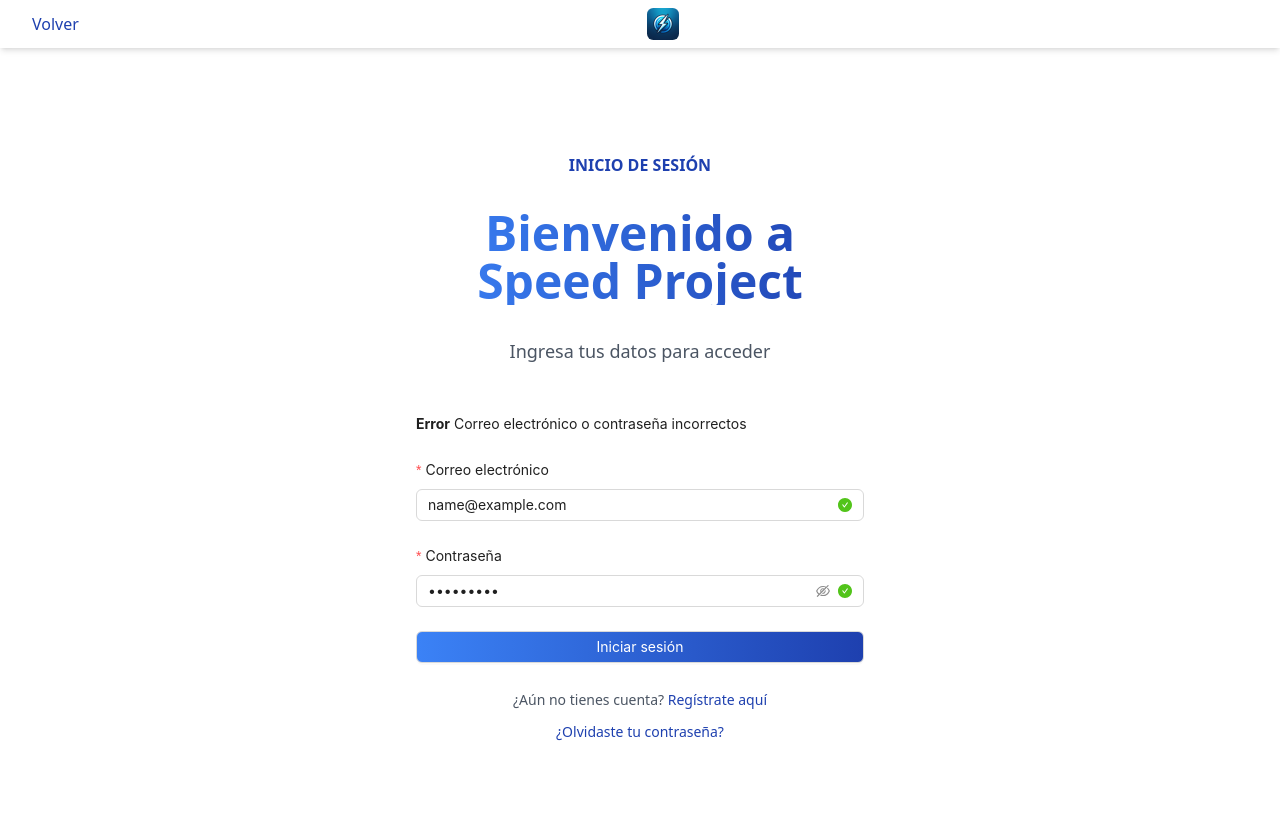
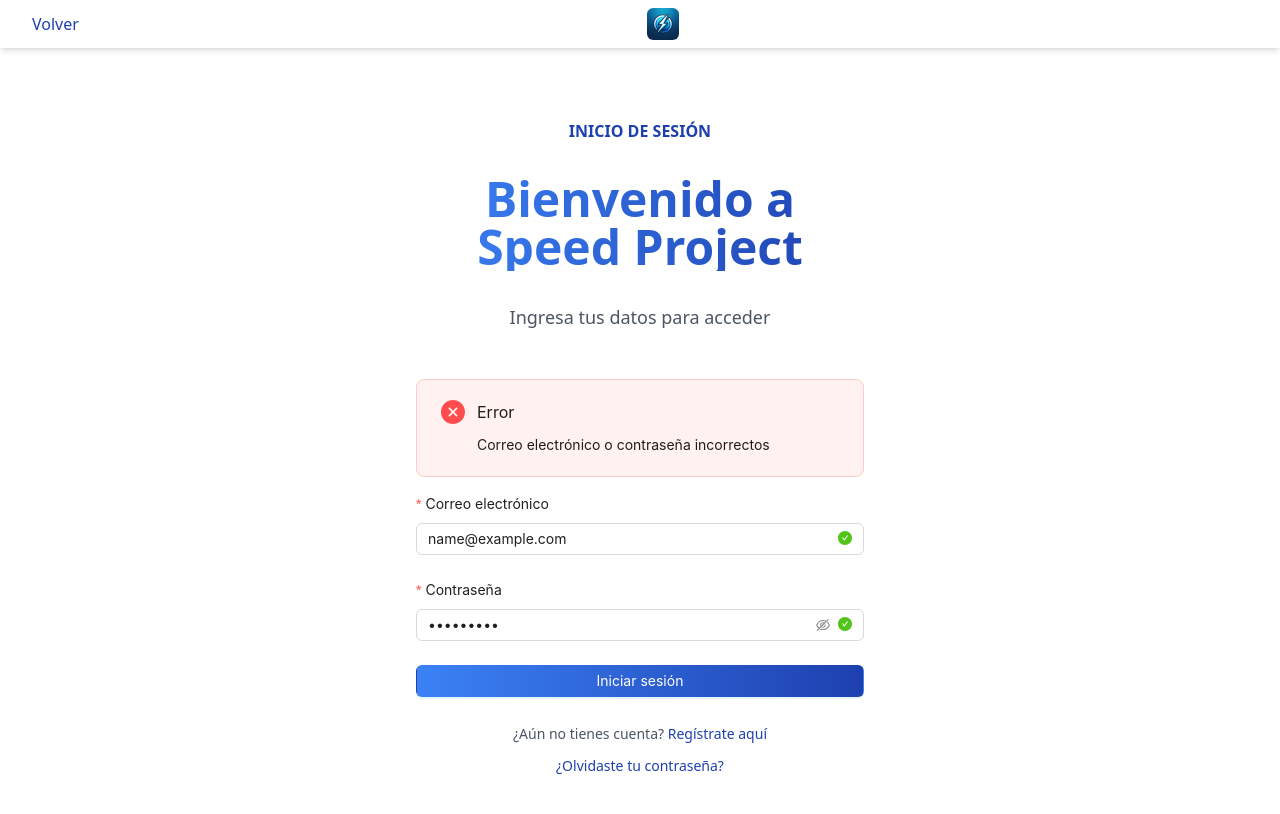
Before and after one commit to Yazpherr/cost-estimator-project, a React (Vite) app in the folder cef/: page /login in a window 1280 px wide. Both pictures are taken after typing "name@example.com", "Sample123" into the empty fields and a click on the button "Iniciar sesión". Shown: the top 814 px of the page. Built offline with nearby package versions, Linux system fonts and the light colour scheme; no server answers.

Commit message:
FrontEnd 90%

```diff
--- a/cef/src/components/UI/SidebarLarge.jsx
+++ b/cef/src/components/UI/SidebarLarge.jsx
@@ -24,6 +24,7 @@
         display: 'flex',
         flexDirection: 'column',
         justifyContent: 'space-between',
+        borderRight: '1px solid #d9d9d9', // Borde gris a la derecha
       }}
     >
       <Menu
--- a/cef/src/components/panels/project-owner-panel/ProjectOwnerLayout.jsx
+++ b/cef/src/components/panels/project-owner-panel/ProjectOwnerLayout.jsx
@@ -1,11 +1,11 @@
 import { Outlet } from "react-router-dom";
 import SidebarLarge from "../../UI/SidebarLarge";
 import SidebarResponsive from "../../UI/SidebarResponsive";
-import { FaHome, FaUserPlus } from "react-icons/fa";
+import { FaUserPlus } from "react-icons/fa";
 
 const ProjectOwnerLayout = () => {
   const menuItems = [
-    { name: "Inicio", path: "/product-owner/home", icon: <FaHome /> },
+    // { name: "Inicio", path: "/product-owner/home", icon: <FaHome /> },
     { name: "Proyectos", path: "/product-owner/register-project", icon: <FaUserPlus /> },
     { name: "Requerimiento", path: "/product-owner/register-requirement", icon: <FaUserPlus /> },
     { name: "Miebros de equipo", path: "/product-owner/register-team-member", icon: <FaUserPlus /> },
--- a/cef/src/components/panels/project-owner-panel/RegistrarTeamMembers.jsx
+++ b/cef/src/components/panels/project-owner-panel/RegistrarTeamMembers.jsx
@@ -15,7 +15,7 @@
   const [editModalVisible, setEditModalVisible] = useState(false);
   const [teamMembers, setTeamMembers] = useState([]);
   const [professions, setProfessions] = useState([]);
-  const [currentMember, setCurrentMember] = useState(null);
+  const [currentTeamMember, setCurrentTeamMember] = useState(null);
 
   const fetchTeamMembers = async () => {
     setLoading(true);
@@ -69,7 +69,7 @@
         message: "Miembro del equipo creado",
         description: "El miembro del equipo se ha creado exitosamente."
       });
-      fetchTeamMembers(); // Refrescar la tabla con los miembros del equipo
+      fetchTeamMembers(); // Refrescar la tabla después de crear el miembro del equipo
       setModalVisible(false); // Cerrar el modal después de crear el miembro del equipo
     } catch (error) {
       setLoading(false);
@@ -82,24 +82,25 @@
   };
 
   const handleEdit = (record) => {
-    setCurrentMember(record);
+    setCurrentTeamMember(record);
     setFormData({
-      profession_id: record.profession.id_prof,
+      name: record.user.name,
+      email: record.user.email,
+      profession_id: record.profession.id_prof
     });
     setEditModalVisible(true);
   };
 
-  const handleUpdate = async (e) => {
-    e.preventDefault();
+  const handleUpdate = async () => {
     setLoading(true);
     try {
-      const response = await updateTeamMember(currentMember.id_tm, { profession_id: formData.profession_id });
+      const response = await updateTeamMember(currentTeamMember.id_tm, formData);
       setLoading(false);
       notification.success({
         message: "Miembro del equipo actualizado",
         description: "El miembro del equipo se ha actualizado exitosamente."
       });
-      fetchTeamMembers(); // Refrescar la tabla con los miembros del equipo
+      fetchTeamMembers(); // Refrescar la tabla después de actualizar el miembro del equipo
       setEditModalVisible(false); // Cerrar el modal después de actualizar el miembro del equipo
     } catch (error) {
       setLoading(false);
@@ -197,7 +198,7 @@
                 required
               />
             </Form.Item>
-            <Form.Item label="ID de Profesión" required>
+            <Form.Item label="Profesión" required>
               <Select
                 name="profession_id"
                 value={formData.profession_id}
@@ -227,8 +228,26 @@
         footer={null}
       >
         <Spin spinning={loading}>
-          <Form layout="vertical" onSubmit={handleUpdate}>
-            <Form.Item label="ID de Profesión" required>
+          <Form layout="vertical" onFinish={handleUpdate}>
+            <Form.Item label="Nombre" required>
+              <Input
+                type="text"
+                name="name"
+                value={formData.name}
+                onChange={handleChange}
+                required
+              />
+            </Form.Item>
+            <Form.Item label="Email" required>
+              <Input
+                type="email"
+                name="email"
+                value={formData.email}
+                onChange={handleChange}
+                required
+              />
+            </Form.Item>
+            <Form.Item label="Profesión" required>
               <Select
                 name="profession_id"
                 value={formData.profession_id}
@@ -243,7 +262,7 @@
               </Select>
             </Form.Item>
             <Form.Item>
-              <Button type="primary" htmlType="submit" onClick={handleUpdate}>
+              <Button type="primary" htmlType="submit">
                 Actualizar Miembro del Equipo
               </Button>
             </Form.Item>
--- a/cef/src/components/secure/ProtectedRoute.jsx
+++ b/cef/src/components/secure/ProtectedRoute.jsx
@@ -2,12 +2,17 @@
 import React, { useContext } from "react";
 import { Navigate } from "react-router-dom";
 import { AuthContext } from "../../contexts/AuthContext";
+import { Spin } from "antd";
 
 const ProtectedRoute = ({ children }) => {
   const { user, loading } = useContext(AuthContext);
 
   if (loading) {
-    return <div>Loading...</div>;
+    return (
+      <div style={{ display: "flex", justifyContent: "center", alignItems: "center", height: "100vh" }}>
+        <Spin size="large" />
+      </div>
+    );
   }
 
   return user ? children : <Navigate to="/login" />;
--- a/cef/src/views/Login.jsx
+++ b/cef/src/views/Login.jsx
@@ -1,6 +1,6 @@
 import { useState, useContext } from 'react';
 import { useNavigate, Link } from 'react-router-dom';
-import { Form, Input, Button } from 'antd';
+import { Form, Input, Button, Alert } from 'antd';
 import { AuthContext } from '../contexts/AuthContext';
 import NavBarSoloLogo from '../components/NavBarSoloLogo';
 
@@ -59,37 +59,45 @@
             <p className="text-gray-600 text-base md:text-lg mt-8">Ingresa tus datos para acceder</p>
           </div>
 
-          <Form form={form} layout="vertical" onFinish={handleLogin} className="space-y-6 mt-4">
-            <div className="mb-4">
-              {visibleAlertError && (
-                <div className="alert alert-danger">
-                  <strong>{tituloAlerta}</strong> {descripcionAlerta}
-                </div>
-              )}
-            </div>
+          {visibleAlertError && (
+            <Alert
+              message={tituloAlerta}
+              description={descripcionAlerta}
+              type="error"
+              showIcon
+              className="mb-4"
+            />
+          )}
 
+          <Form
+            form={form}
+            layout="vertical"
+            onFinish={handleLogin}
+            className="space-y-6 mt-4"
+          >
             <Form.Item
               name="email"
-              hasFeedback
               label="Correo electrónico"
               rules={[
                 { required: true, message: 'Ingresa tu correo electrónico' },
-                { pattern: /^\S+@\S+\.\S+$/, message: 'Correo electrónico inválido' },
+                { type: 'email', message: 'Correo electrónico inválido' },
               ]}
+              hasFeedback
             >
               <Input
                 type="email"
                 placeholder="Ingresar correo electrónico"
                 value={email}
                 onChange={(e) => setEmail(e.target.value)}
+                autoFocus
               />
             </Form.Item>
 
             <Form.Item
-              hasFeedback
               name="password"
               label="Contraseña"
               rules={[{ required: true, message: 'Ingresa tu contraseña' }]}
+              hasFeedback
             >
               <Input.Password
                 placeholder="Ingresar contraseña"
@@ -98,11 +106,12 @@
               />
             </Form.Item>
 
-            <Form.Item className="space-y-2">
+            <Form.Item>
               <Button
+                type="primary"
+                htmlType="submit"
+                loading={isLoadingButton}
                 className="w-full bg-gradient-to-r from-blue-500 to-blue-800 text-white px-6 py-3 rounded-md hover:opacity-90 transition duration-300"
-                loading={isLoadingButton}
-                htmlType="submit"
               >
                 Iniciar sesión
               </Button>
```
Also changed, not shown: 1 other file (tests, documents, lock files or other folders).
